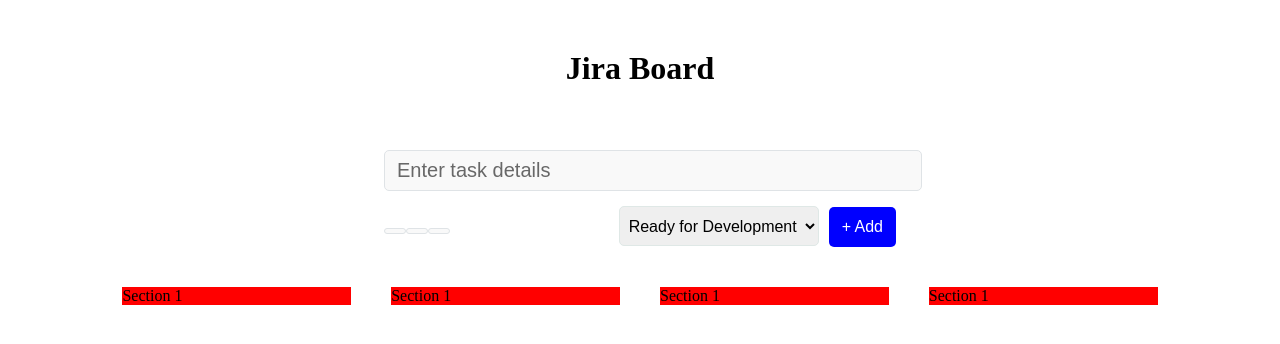
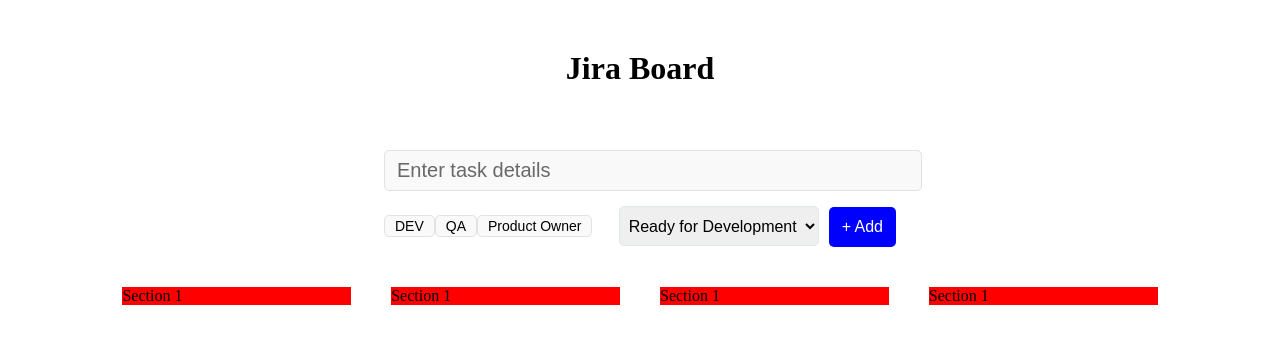
Before and after one commit to Akanksha0802-ss/ReactJs-with-TS, a React app in the folder module-4/jiraboard/: page / in a window 1280 px wide. Shown: the top 344 px of the page. Built offline with nearby package versions, Linux system fonts and the light colour scheme; the HTML template or start-up script is replaced by a standard one.

Commit message:
jiraboard mini project lecture-6 implement reusabletag component using props done header part

```diff
--- a/module-4/jiraboard/src/components/TaskForm/task-form.jsx
+++ b/module-4/jiraboard/src/components/TaskForm/task-form.jsx
@@ -7,9 +7,9 @@
             <input type="text" className="task_input" placeholder="Enter task details"/>
             <div className="task_form_bottom">
                 <div>
-                    <Tag />
-                    <Tag />
-                    <Tag />
+                    <Tag tagName="DEV" />
+                    <Tag tagName="QA" />
+                    <Tag tagName="Product Owner" />
                 </div>
                 <div>
                     <select className="task_status">
```
